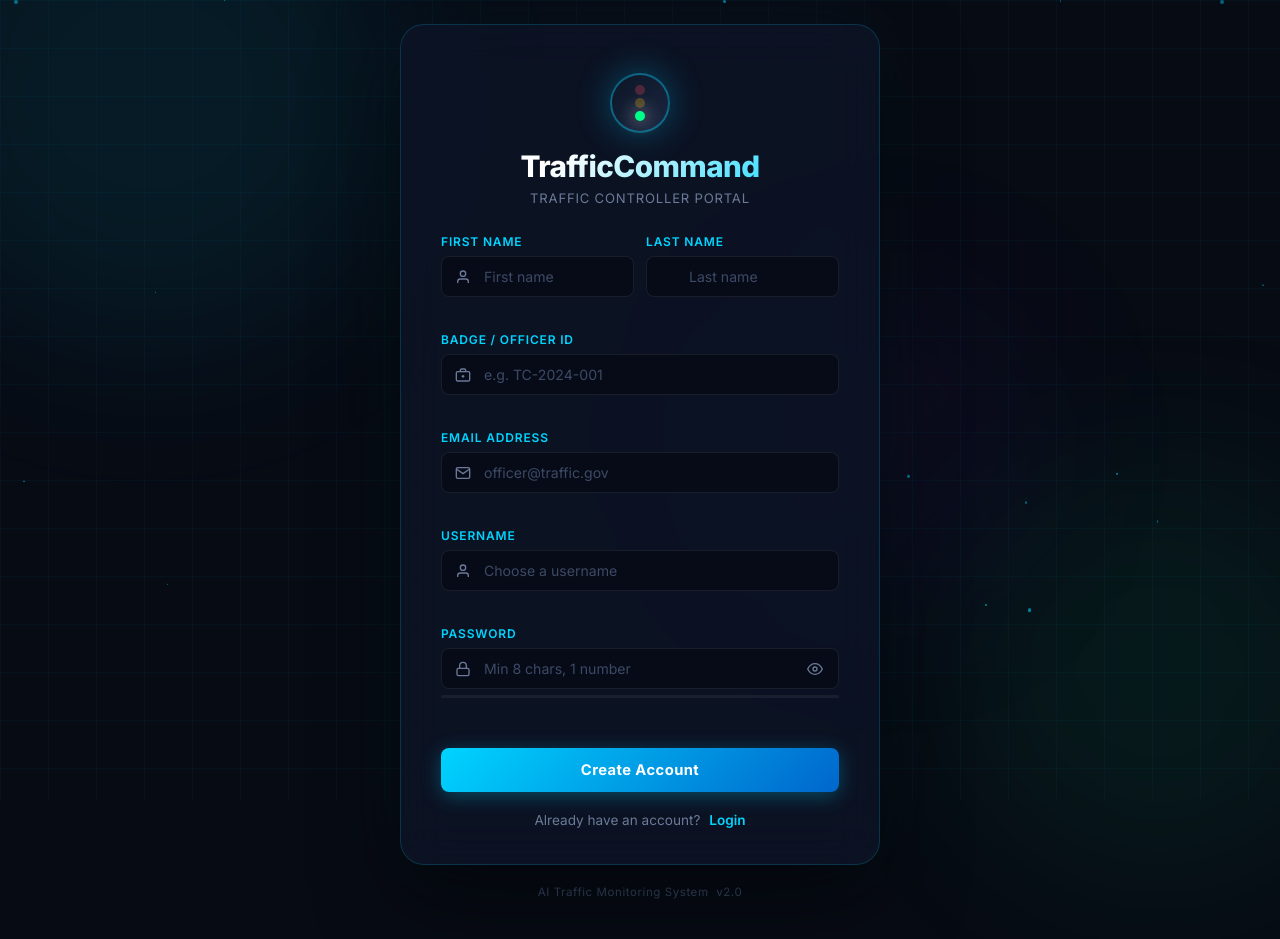
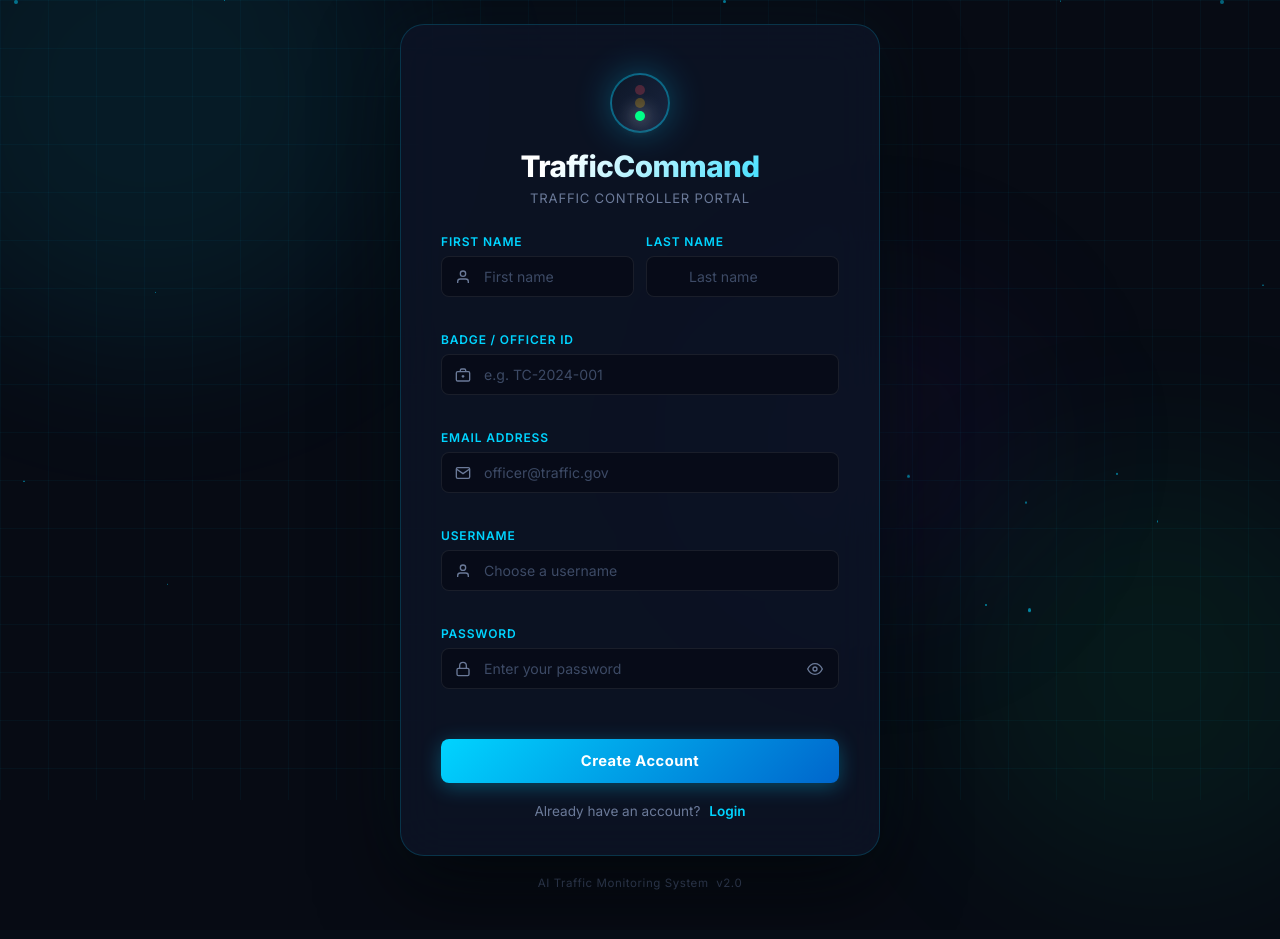
Before and after one commit to Probalhazarika/traffic_monitoring_ai, a Flask app: page /signup in a window 1280 px wide. After the commit the page ends 890 px from the top, so only its background shows below. Run offline with Flask 3, Linux system fonts and the light colour scheme.

Commit message:
refactor: remove password strength UI and update placeholder
- Removed the password strength bar and checkStrength function since any password is now allowed
- Updated the password input placeholder to remove the 'Min 8 chars, 1 number' text

```diff
--- a/static/auth.js
+++ b/static/auth.js
@@ -42,34 +42,6 @@ function togglePw(inputId, btn) {
   btn.querySelector('svg').style.opacity = isText ? '1' : '0.5';
 }
 
-// ── Password strength meter ───────────────────────────────
-function checkStrength(pw) {
-  const fill  = document.getElementById('strengthFill');
-  const label = document.getElementById('strengthLabel');
-  if (!fill || !label) return;
-
-  if (!pw) { fill.style.width = '0%'; label.textContent = ''; return; }
-
-  let score = 0;
-  if (pw.length >= 8)               score++;
-  if (pw.length >= 12)              score++;
-  if (/[A-Z]/.test(pw))             score++;
-  if (/[0-9]/.test(pw))             score++;
-  if (/[^A-Za-z0-9]/.test(pw))     score++;
-
-  const levels = [
-    { pct: '20%', color: '#ff4757', text: 'Weak',        textColor: '#ff4757' },
-    { pct: '40%', color: '#ffb800', text: 'Fair',        textColor: '#ffb800' },
-    { pct: '60%', color: '#ffb800', text: 'Good',        textColor: '#ffb800' },
-    { pct: '80%', color: '#00d4ff', text: 'Strong',      textColor: '#00d4ff' },
-    { pct: '100%',color: '#00ff88', text: 'Excellent',   textColor: '#00ff88' },
-  ];
-  const lvl = levels[Math.max(0, score - 1)];
-  fill.style.width      = lvl.pct;
-  fill.style.background = lvl.color;
-  label.textContent     = lvl.text;
-  label.style.color     = lvl.textColor;
-}
 
 // ── Field validation helpers ──────────────────────────────
 function setError(inputId, errId, msg) {
--- a/templates/signup.html
+++ b/templates/signup.html
@@ -111,9 +111,8 @@
                 <path d="M7 11V7a5 5 0 0 1 10 0v4"/>
               </svg>
               <input type="password" id="signup-password" name="password"
-                     placeholder="Min 8 chars, 1 number"
-                     autocomplete="new-password" required
-                     oninput="checkStrength(this.value)" />
+                     placeholder="Enter your password"
+                     autocomplete="new-password" required />
               <button type="button" class="toggle-pw" onclick="togglePw('signup-password', this)"
                       aria-label="Toggle password visibility">
                 <svg viewBox="0 0 24 24" fill="none" stroke="currentColor" stroke-width="2">
@@ -122,10 +121,6 @@
                 </svg>
               </button>
             </div>
-            <div class="strength-bar">
-              <div class="strength-fill" id="strengthFill"></div>
-            </div>
-            <span class="strength-label" id="strengthLabel"></span>
             <span class="field-error" id="signup-password-err"></span>
           </div>
 
```
